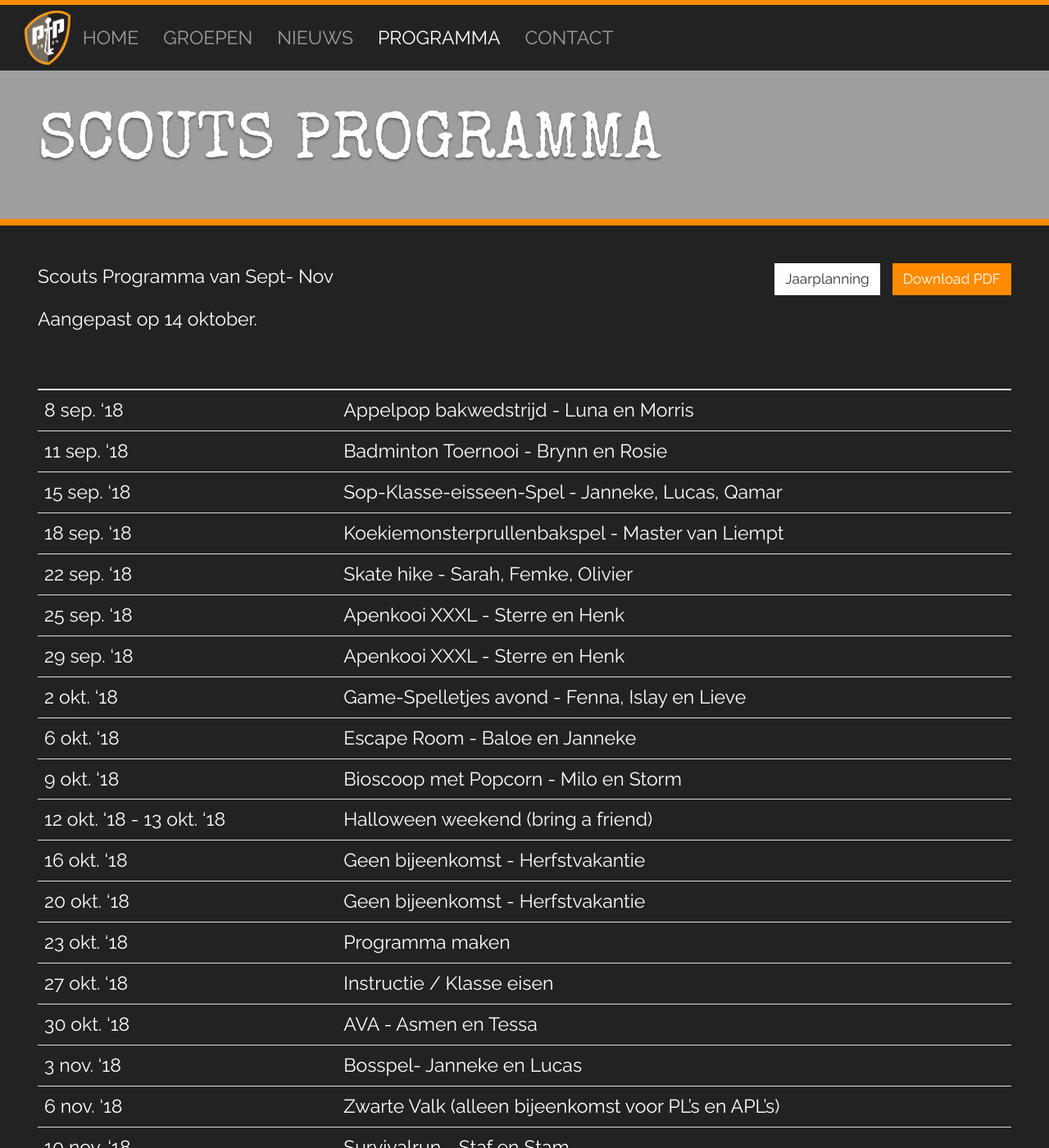
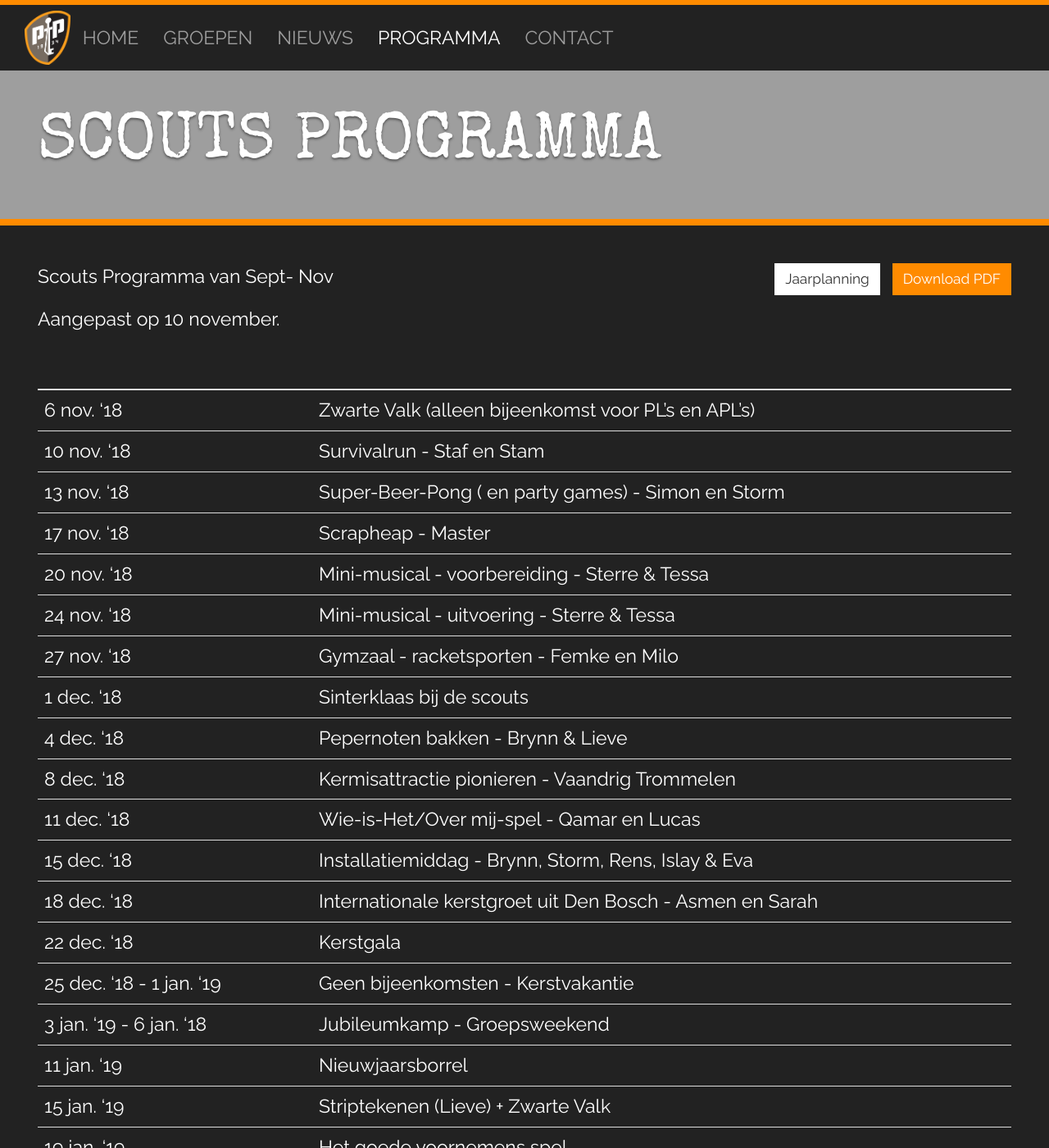
Before and after one commit to nognooitmeegemaakt/website, a Jekyll site: the page built from _agenda/scouts.md, in a window 1280 px wide and 1400 px high. Shown: the whole window at 82% size. Built offline with Jekyll 4.4.1, drawn with Linux system fonts in a browser that asks for light colours; some web fonts are replaced; some of the changed text lies outside the part shown.

Commit message:
Update scouts.md Agenda through CMS
By Guidon van den Berg (162.158.111.94)

```diff
--- a/_agenda/scouts.md
+++ b/_agenda/scouts.md
@@ -8,32 +8,29 @@ footer: ""
 
 Scouts Programma van Sept- Nov
 
-Aangepast op 14 oktober.
+Aangepast op 10 november.
 
 | | |
 |---|---|
-| 8 sep. '18 | Appelpop bakwedstrijd - Luna en Morris |
-| 11 sep. '18 | Badminton Toernooi - Brynn en Rosie |
-| 15 sep. '18 | Sop-Klasse-eisseen-Spel - Janneke, Lucas, Qamar |
-| 18 sep. '18 | Koekiemonsterprullenbakspel - Master van Liempt |
-| 22 sep. '18 | Skate hike - Sarah, Femke, Olivier |
-| 25 sep. '18 | Apenkooi XXXL - Sterre en Henk |
-| 29 sep. '18 | Apenkooi XXXL - Sterre en Henk |
-| 2 okt. '18 | Game-Spelletjes avond - Fenna, Islay en Lieve |
-| 6 okt. '18 | Escape Room - Baloe en Janneke |
-| 9 okt. '18 | Bioscoop met Popcorn - Milo en Storm |
-| 12 okt. '18 - 13 okt. '18 | Halloween weekend (bring a friend) |
-| 16 okt. '18 | Geen bijeenkomst - Herfstvakantie |
-| 20 okt. '18 | Geen bijeenkomst - Herfstvakantie |
-| 23 okt. '18 | Programma maken |
-| 27 okt. '18 | Instructie / Klasse eisen |
-| 30 okt. '18 | AVA - Asmen en Tessa |
-| 3 nov. '18 | Bosspel- Janneke en Lucas |
 | 6 nov. '18 | Zwarte Valk (alleen bijeenkomst voor PL's en APL's) |
 | 10 nov. '18 | Survivalrun - Staf en Stam |
+| 13 nov. '18 | Super-Beer-Pong ( en party games) - Simon en Storm |
+| 17 nov. '18 | Scrapheap - Master |
+| 20 nov. '18 | Mini-musical - voorbereiding - Sterre & Tessa |
+| 24 nov. '18 | Mini-musical - uitvoering - Sterre & Tessa |
+| 27 nov. '18 | Gymzaal - racketsporten - Femke en Milo |
+| 1 dec. '18 | Sinterklaas bij de scouts |
+| 4 dec. '18 | Pepernoten bakken - Brynn & Lieve |
+| 8 dec. '18 | Kermisattractie pionieren - Vaandrig Trommelen |
+| 11 dec. '18 | Wie-is-Het/Over mij-spel - Qamar en Lucas |
+| 15 dec. '18 | Installatiemiddag - Brynn, Storm, Rens, Islay & Eva |
+| 18 dec. '18 | Internationale kerstgroet uit Den Bosch - Asmen en Sarah |
 | 22 dec. '18 | Kerstgala |
-| 3 jan. '19 | Jubileumkamp - Groepsweekend |
+| 25 dec. '18 - 1 jan. '19 | Geen bijeenkomsten - Kerstvakantie |
+| 3 jan. '19 - 6 jan. '18 | Jubileumkamp - Groepsweekend |
 | 11 jan. '19 | Nieuwjaarsborrel |
+| 15 jan. '19 | Striptekenen (Lieve) + Zwarte Valk |
+| 19 jan. '19 | Het goede voornemens spel |
 | 2 mrt. '19 | Oliebollenfantengloop |
 | 15 mrt. '19 - 16 mrt. '19 | The Hunt (Inc. Overnachting) |
 | 20 apr. '19 | Paasbijeenkomst, St Joris 12:30 tm 14:30 |
```
